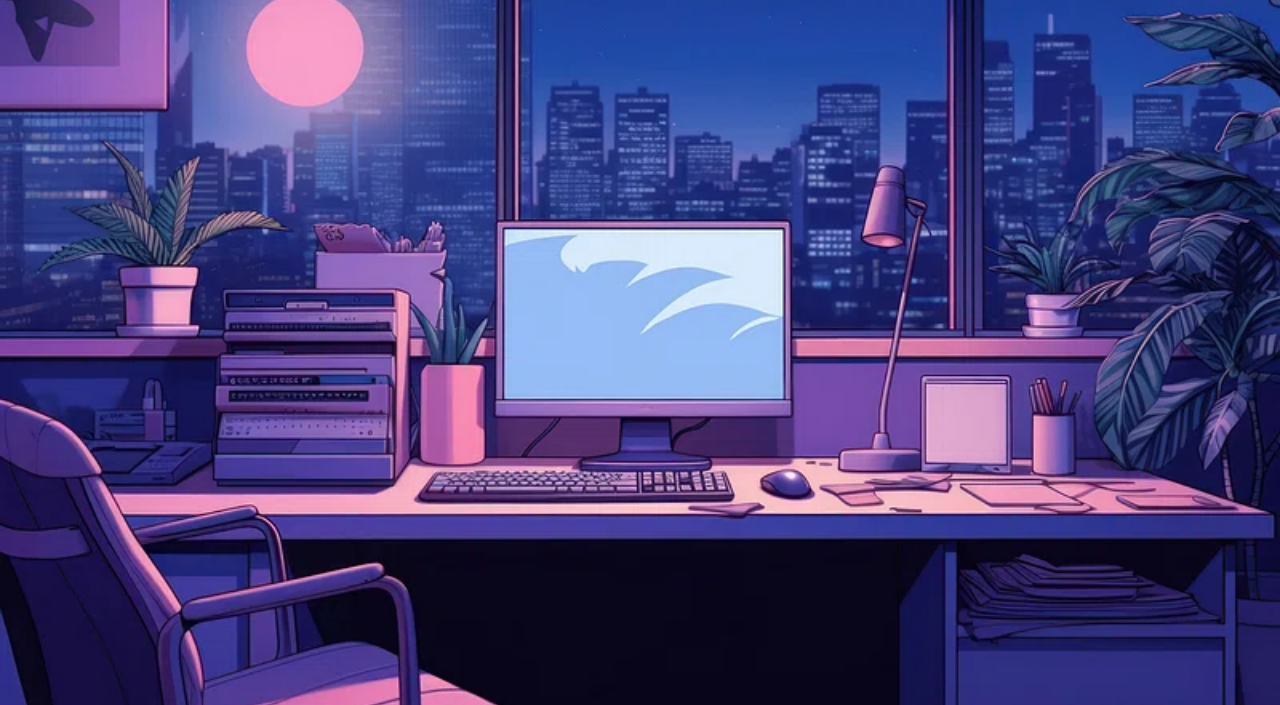
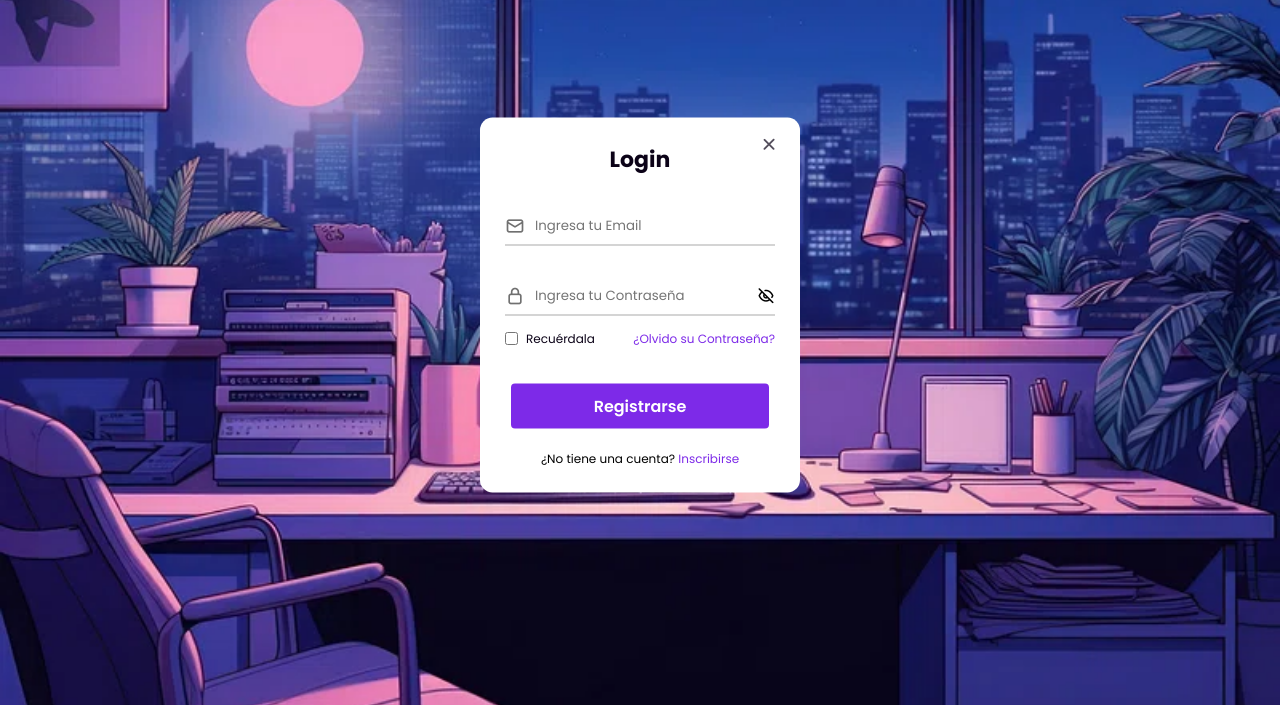
Before and after one commit to FRwebdesigner/MyLogPg, a plain HTML site: page index.html in a window 1280 px wide. Shown: the part 95-800 px from the top of the page. Drawn offline with nearby package versions, Linux system fonts and the light colour scheme.

Commit message:
new commit

```diff
--- a/index.html
+++ b/index.html
@@ -23,6 +23,57 @@
             <button class="button">Registrarse</button>
         </nav>
     </header>
-    <section class="home"></section>
+    <section class="home">
+        <div class="form_container">
+            <i class="uil uil-times form_close"></i>
+            <div class="form login_form">
+                <form action="#">
+                 <h2> Login </h2>
+                 <div class="input_box">
+                    <input type="email" placeholder="Ingresa tu Email"  required />
+                    <i class="uil uil-envelope-alt email"></i>
+                 </div>
+                 <div class="input_box">
+                    <input type="password" placeholder="Ingresa tu Contraseña" required />
+                    <i class="uil uil-lock password"></i>
+                    <i class="uil uil-eye-slash pw_hide"></i>
+                 </div>
+                 <div class="option_field">
+                    <span class="checkbox">
+                        <input type="checkbox" id="check">
+                        <label for="check">Recuérdala</label>
+                    </span>
+                    <a href="#" class="forgot_pw">¿Olvido su Contraseña?</a>
+                 </div>
+                 <button class="button">Registrarse</button>
+                 <div class="login_signup">
+                    ¿No tiene una cuenta? <a href="#" id="signup">Inscribirse</a>
+                 </div>
+                </form>
+            </div>
+            <div class="form signup_form">
+                <form action="#">
+                 <h2> Sign-Up </h2>
+                 <div class="input_box">
+                    <input type="email" placeholder="Ingresa tu Email"  required />
+                    <i class="uil uil-envelope-alt email"></i>
+                 </div>
+                 <div class="input_box">
+                    <input type="password" placeholder="Crea tu Contraseña" required />
+                    <i class="uil uil-lock password"></i>
+                    <i class="uil uil-eye-slash pw_hide"></i>
+                 </div>
+                 <div class="input_box">
+                    <input type="password" placeholder="Confirma tu Contraseña" required />
+                    <i class="uil uil-lock password"></i>
+                    <i class="uil uil-eye-slash pw_hide"></i>
+                 </div>
+                 <button class="button">Inscribirse</button>
+                 <div class="login_signup"> ¿Ya tiene una cuenta? <a href="#" id="signup">Registrese</a>
+                 </div>
+                </form>
+            </div>
+        </div>
+    </section>
 </body>
 </html>
--- a/style.css
+++ b/style.css
@@ -79,3 +79,127 @@ a {
    background-size: cover;
    background-position: center;
 }
+
+.form_container {
+    position: absolute;
+    max-width: 320px;
+    width: 100%;
+    top: 50%;
+    left: 50%;
+    transform: translate(-50%, -50%);
+    z-index: 101;
+    background: #fff;
+    padding: 25px;
+    border-radius: 12.5px;
+    box-shadow: rgba(0, 0, 0, 0.1);
+}
+
+.signup_form {
+    display: none;
+}
+
+.form_close {
+    position: absolute;
+    top: 10px;
+    right: 20px;
+    color: #0b0217;
+    font-size: 22px;
+    opacity: 0.7;
+    cursor: pointer;
+}
+
+.form_container h2 {
+    font-size: 22px;
+    color: #0b0217;
+    text-align: center;
+}
+
+.input_box {
+    position: relative;
+    margin-top: 30px;
+    width: 100%;
+    height: 40px;
+}
+
+.input_box input {
+    height: 100%;
+    width: 100%;
+    border: none;
+    outline: none;
+    padding: 0 30px;
+    color: #333;
+    transition: all 0.2s ease;
+    border-bottom: 1.5px solid #aaaaaa;
+}
+
+.input_box input:focus {
+    border-color: #7d2ae8;
+}
+
+.input_box i {
+    position: absolute;
+    top: 50%;
+    transform: translateY(-50%);
+    font-size: 20px;
+}
+
+.input_box i.email,
+.input_box i.password {
+    left: 0;
+    color: #707070;
+}
+
+.input_box input:focus ~ i.email,
+.input_box input:focus ~ i.password {
+    color: #7d2ae8;
+}
+
+.input_box i.pw_hide{
+    right: 0;
+    font-size: 18px;
+}
+
+.option_field {
+    margin-top: 14px;
+    display: flex;
+    align-items: center;
+    justify-content: space-between;
+}
+
+.form_container a {
+    color: #7d2ae8;
+    font-size: 12px;
+}
+
+.checkbox {
+    display: flex;
+    column-gap: 8px;
+    white-space: nowrap;
+}
+
+.checkbox input {
+    accent-color: #7d2ae8;
+}
+
+.checkbox label {
+    font-size: 12px;
+    cursor: pointer;
+    user-select: none;
+    color: #0b0217;
+
+}
+
+.form_container .button {
+    background: #7d2ae8;
+    margin-top: 30px;
+    width: 100%;
+    padding: 10px 0;
+    border-radius: 10px;
+    font-size: 16px;
+}
+
+.login_signup {
+    font-size: 12px;
+    text-align: center;
+    margin-top: 15px;
+}
```
